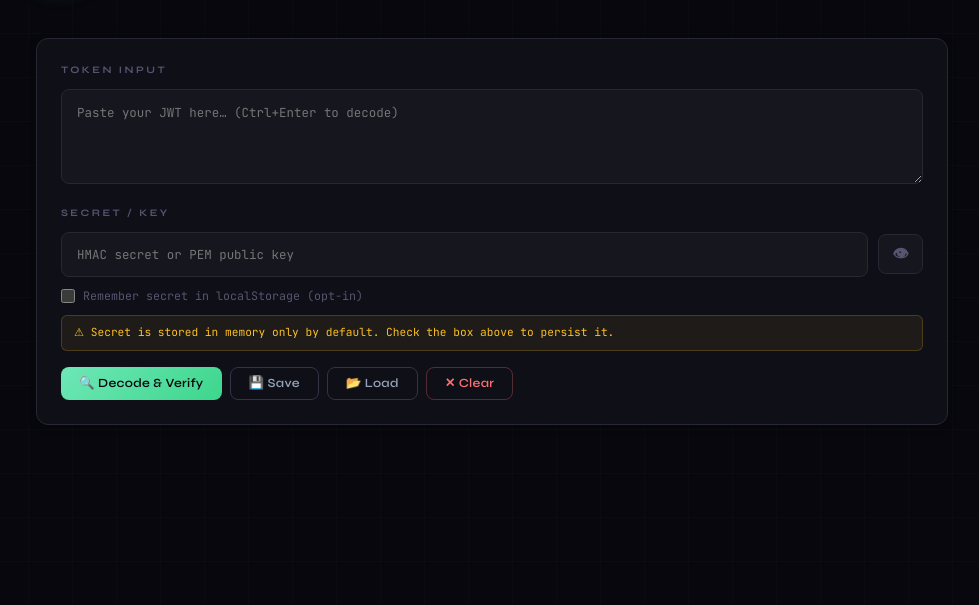
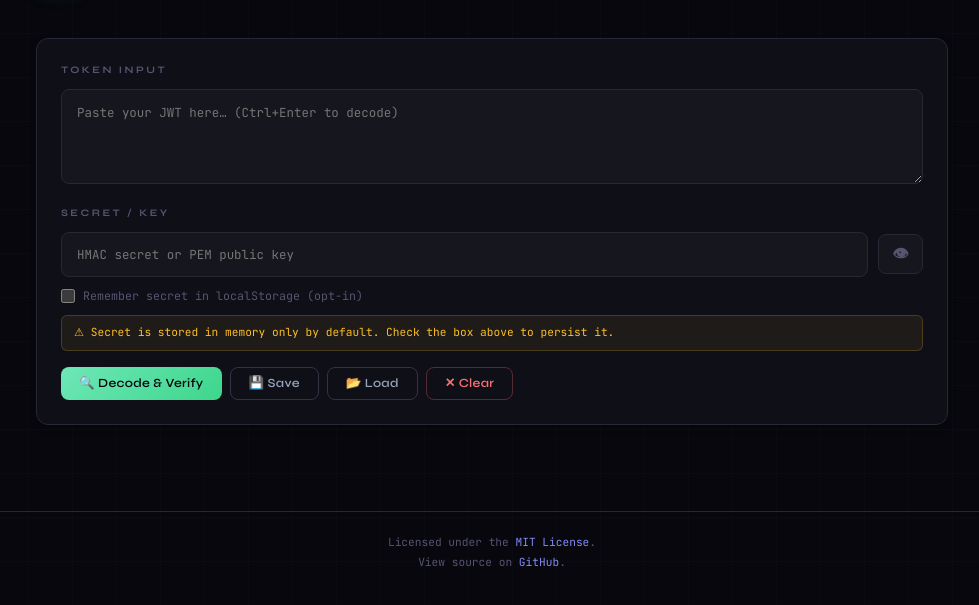
Before and after one commit to ttpgowda/jwt-workbench, a website built with Vite: page index.html in a window 1280 px wide. Shown: the part 99-704 px from the top of the page, without its empty margins (148-1127 px from the left). Built offline with nearby package versions, Linux system fonts and the light colour scheme.

Commit message:
feat: Add License and GitHub link to footer

```diff
--- a/index.html
+++ b/index.html
@@ -183,10 +183,18 @@
         </div>
       </div>
     </div>
-
   </div><!-- /outputCard -->
 
 </div><!-- /wrapper -->
+
+<!-- ── Footer ── -->
+<footer class="app-footer">
+  <p>
+    Licensed under the <a href="https://github.com/ttpgowda/jwt-workbench/blob/main/LICENSE" target="_blank" rel="noopener noreferrer">MIT License</a>.<br>
+    View source on <a href="https://github.com/ttpgowda/jwt-workbench" target="_blank" rel="noopener noreferrer">GitHub</a>.
+  </p>
+</footer>
+
 
 <!-- Toast notification -->
 <div id="toast" role="status" aria-live="polite"></div>
--- a/src/styles.css
+++ b/src/styles.css
@@ -615,6 +615,36 @@ details summary::-webkit-details-marker { display: none; }
 details summary::before       { content: '▸ '; }
 details[open] summary::before { content: '▾ '; }
 
+
+/* ── Footer ── */
+.app-footer {
+  text-align: center;
+  font-family: 'JetBrains Mono', monospace;
+  font-size: 0.7rem;
+  color: var(--muted);
+  padding: 20px 24px;
+  border-top: 1px solid var(--border);
+  margin-top: -30px;
+  position: relative;
+  z-index: 1;
+}
+
+.app-footer p {
+  margin: 0;
+  line-height: 1.8;
+}
+
+.app-footer a {
+  color: var(--accent2);
+  text-decoration: none;
+  transition: color 0.2s;
+}
+
+.app-footer a:hover {
+  text-decoration: underline;
+  color: var(--accent);
+}
+
 /* ── Responsive ── */
 @media (max-width: 480px) {
   .wrapper { padding: 24px 16px 80px; }
```
